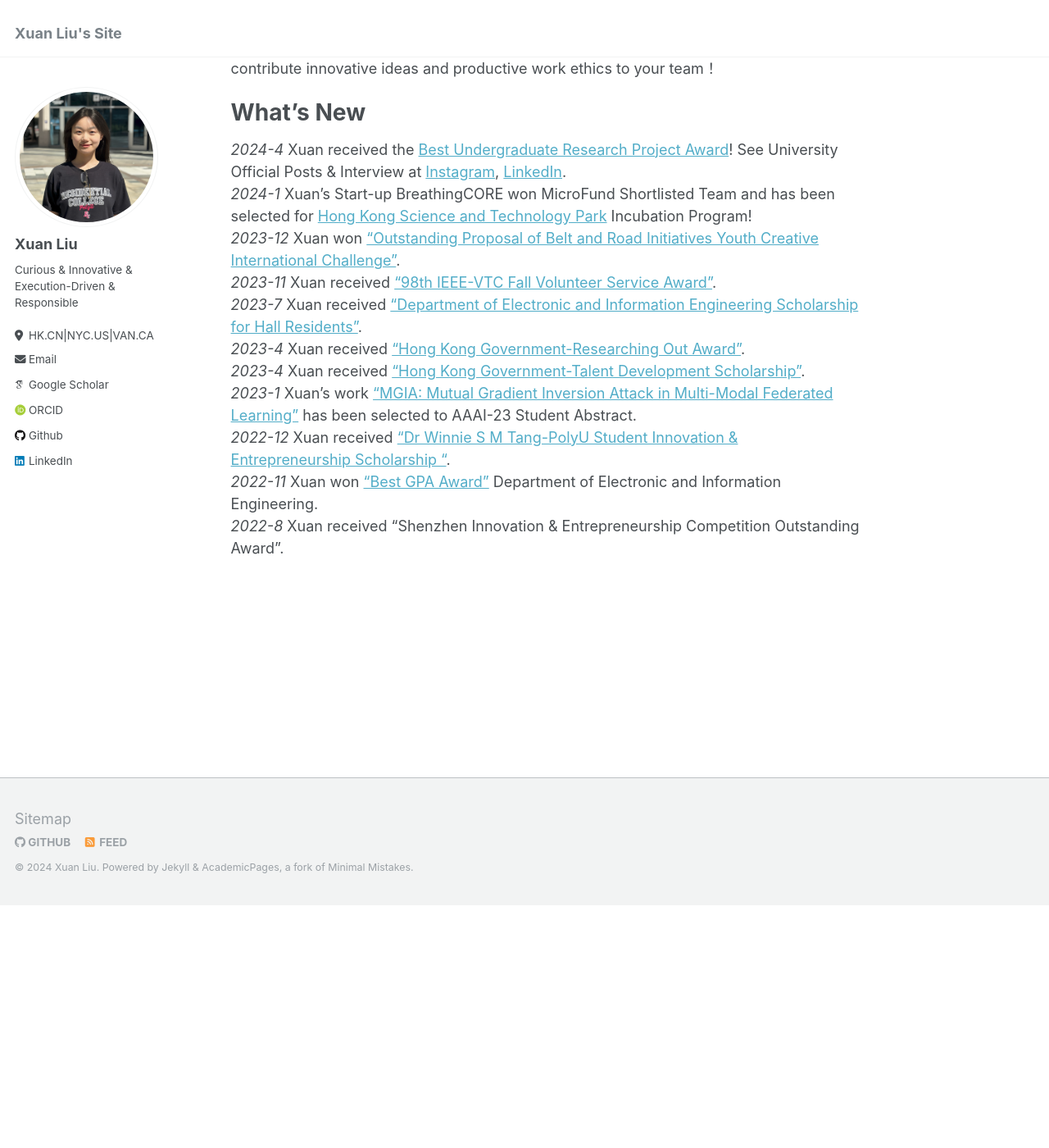
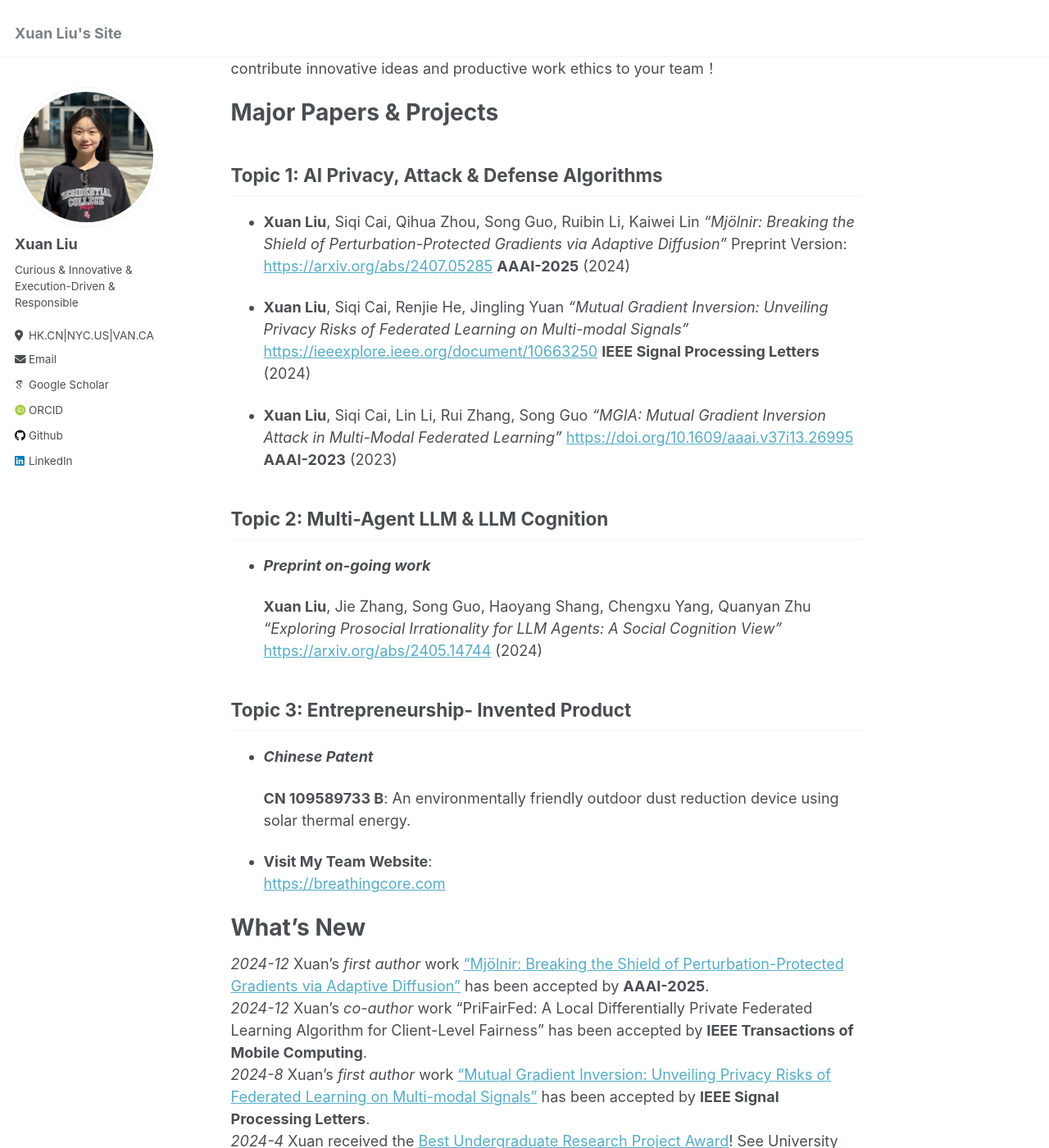
Before and after one commit to XuanL17/XuanL17.github.io, a Jekyll site: the page built from _pages/about.md, in a window 1280 px wide and 1400 px high, scrolled down 553 px. Shown: the whole window at 82% size. Built offline with Jekyll 4.4.1, drawn with Linux system fonts in a browser that asks for light colours; some web fonts are replaced; before the commit the page ends 1657 px from its top, so only the background shows below that; some of the changed text lies outside the part shown.

Commit message:
Update about.md

```diff
--- a/_pages/about.md
+++ b/_pages/about.md
@@ -15,7 +15,39 @@ In addition to academic pursuits, I'm the founder of [BreathingCORE](https://bre
 
 For more details about me, please reach out at xuan18.liu@connect.polyu.hk. I am applying for the Fall 2025 PhD program in EECS OR Cognitive-related fields! I can't wait to contribute innovative ideas and productive work ethics to your team！
 
+# Major Papers & Projects
+
+## Topic 1: AI Privacy, Attack & Defense Algorithms
+
+- **Xuan Liu**, Siqi Cai, Qihua Zhou, Song Guo, Ruibin Li, Kaiwei Lin *“Mjölnir: Breaking the Shield of Perturbation-Protected Gradients via Adaptive Diffusion”* Preprint Version: [https://arxiv.org/abs/2407.05285](https://arxiv.org/abs/2407.05285) **AAAI-2025** (2024)
+
+- **Xuan Liu**, Siqi Cai, Renjie He, Jingling Yuan *“Mutual Gradient Inversion: Unveiling Privacy Risks of Federated Learning on Multi-modal Signals”* [https://ieeexplore.ieee.org/document/10663250](https://ieeexplore.ieee.org/document/10663250) **IEEE Signal Processing Letters** (2024)
+
+- **Xuan Liu**, Siqi Cai, Lin Li, Rui Zhang, Song Guo *“MGIA: Mutual Gradient Inversion Attack in Multi-Modal Federated Learning”* [https://doi.org/10.1609/aaai.v37i13.26995](https://doi.org/10.1609/aaai.v37i13.26995) **AAAI-2023** (2023)
+
+## Topic 2: Multi-Agent LLM & LLM Cognition
+
+- **_Preprint on-going work_**
+
+  **Xuan Liu**, Jie Zhang, Song Guo, Haoyang Shang, Chengxu Yang, Quanyan Zhu
+  *“Exploring Prosocial Irrationality for LLM Agents: A Social Cognition View”*
+  [https://arxiv.org/abs/2405.14744](https://arxiv.org/abs/2405.14744) (2024)
+
+## Topic 3: Entrepreneurship- Invented Product
+
+- **_Chinese Patent_**
+
+  **CN 109589733 B**: An environmentally friendly outdoor dust reduction device using solar thermal energy.
+
+- **Visit My Team Website**:
+  [https://breathingcore.com](https://breathingcore.com)
+
+
+
 # What's New
+_2024-12_ Xuan's _first author_ work ["Mjölnir: Breaking the Shield of Perturbation-Protected Gradients via Adaptive Diffusion"](https://arxiv.org/abs/2407.05285) has been accepted by **AAAI-2025**.<br>
+_2024-12_ Xuan's _co-author_ work "PriFairFed: A Local Differentially Private Federated Learning Algorithm for Client-Level Fairness" has been accepted by **IEEE Transactions of Mobile Computing**.<br>
+_2024-8_ Xuan's _first author_ work ["Mutual Gradient Inversion: Unveiling Privacy Risks of Federated Learning on Multi-modal Signals"](https://ieeexplore.ieee.org/document/10663250) has been accepted by **IEEE Signal Processing Letters**.<br>
 _2024-4_  Xuan received the [Best Undergraduate Research Project Award](https://www.polyu.edu.hk/eee/news-and-events/news/2024/2024-02-21-best-uris-research-project-award-2023/)! See University Official Posts & Interview at [Instagram](https://www.instagram.com/p/C6VELkGy9f6/?utm_source=ig_web_copy_link&igsh=MzRlODBiNWFlZA==), [LinkedIn](https://www.linkedin.com/feed/update/urn:li:activity:7190543155698491392).<br>
 _2024-1_  Xuan's Start-up BreathingCORE won MicroFund Shortlisted Team and has been selected for [Hong Kong Science and Technology Park](https://www.hkstp.org/) Incubation Program!<br>
 _2023-12_ Xuan won ["Outstanding Proposal of Belt and Road Initiatives Youth Creative International Challenge"](https://connectpolyu-my.sharepoint.com/:i:/g/personal/21097411d_connect_polyu_hk/EQ9nYNABWbRAq_S7zVveNOkBpYFuOgWINgZt4Dh6DFtylw?e=wEjeiZ).<br>
@@ -24,7 +56,7 @@ _2023-7_  Xuan received ["Department of Electronic and Information Engineering S
 for Hall Residents"](https://connectpolyu-my.sharepoint.com/:b:/g/personal/21097411d_connect_polyu_hk/EU3wMSH_0gJBmCfSwekowYYBe0QqHLeUwsYktqGOgUrEGQ?e=0C1unW).<br>
 _2023-4_  Xuan received ["Hong Kong Government-Researching Out Award"](https://connectpolyu-my.sharepoint.com/:i:/g/personal/21097411d_connect_polyu_hk/EdsgREGzomZOlyhDSZONzesB6gFqX3AWZSwxVq9PDpTeyQ?e=jsPPgb).<br>
 _2023-4_  Xuan received ["Hong Kong Government-Talent Development Scholarship"](https://connectpolyu-my.sharepoint.com/:i:/g/personal/21097411d_connect_polyu_hk/EZ47dCrjnvhJrfY9_5G-3voBf-tIbqbUVPvK4Tqgs1RCNA?e=XZ9pTd).<br>
-_2023-1_  Xuan's work ["MGIA: Mutual Gradient Inversion Attack in Multi-Modal Federated Learning"](https://ojs.aaai.org/index.php/AAAI/article/view/26995) has been selected to AAAI-23 Student Abstract.<br>
+_2023-2_  Xuan's _first author_ work ["MGIA: Mutual Gradient Inversion Attack in Multi-Modal Federated Learning"](https://ojs.aaai.org/index.php/AAAI/article/view/26995) has been published on **AAAI-2023**.<br>
 _2022-12_ Xuan received ["Dr Winnie S M Tang-PolyU Student
 Innovation & Entrepreneurship Scholarship "](https://connectpolyu-my.sharepoint.com/:b:/g/personal/21097411d_connect_polyu_hk/EeFzM5bicaRDuOSs1eN3o6ABUGMtNnDDJfDY3wHWa64SJw?e=otbc8A).<br>
 _2022-11_  Xuan won ["Best GPA Award"](https://connectpolyu-my.sharepoint.com/:i:/g/personal/21097411d_connect_polyu_hk/EXSvkpdj16tCnOEy9G2wQc4B3TyN5NoamK7XcZaKQ5eM0w?e=IXneLw) Department of Electronic and Information Engineering.<br>
```
